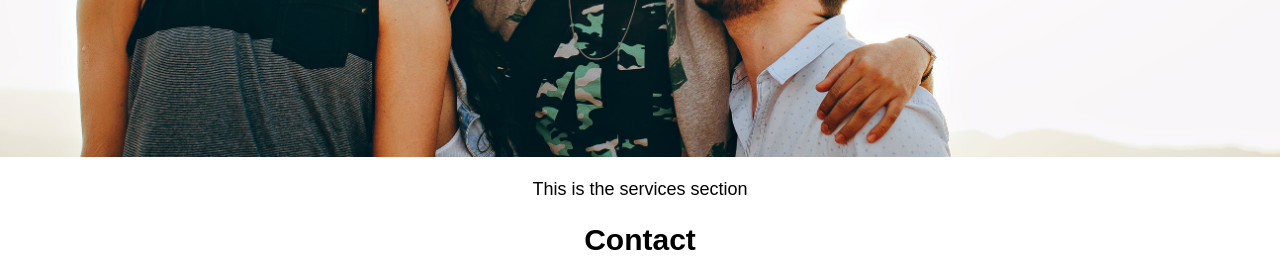
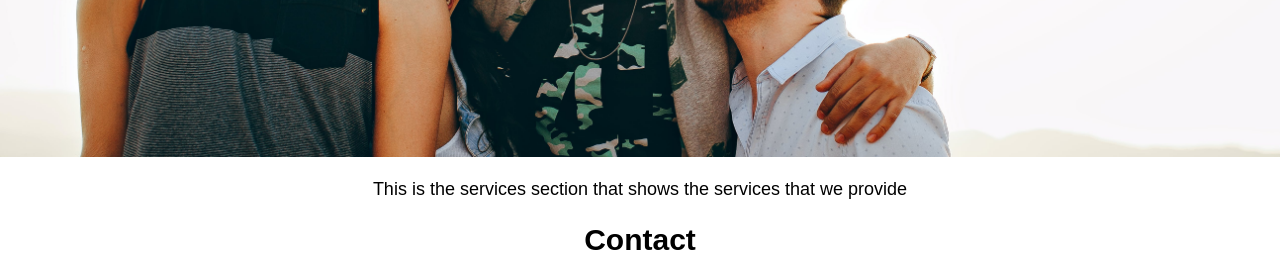
Before and after one commit to Gichoramike/Project-X, a plain HTML site: page src/index.html in a window 1280 px wide. Shown: the part 1237-1506 px from the top of the page. Drawn offline with Linux system fonts and the light colour scheme.

Commit message:
Changed the services section

```diff
--- a/src/index.html
+++ b/src/index.html
@@ -28,7 +28,7 @@
     <div class="section" id="services">
         <h1>Services</h1>
         <img src="/group.jpg">
-        <p>This is the services section</p>
+        <p>This is the services section that shows the services that we provide</p>
     </div>
 
     <div class="section" id="contact">
```
